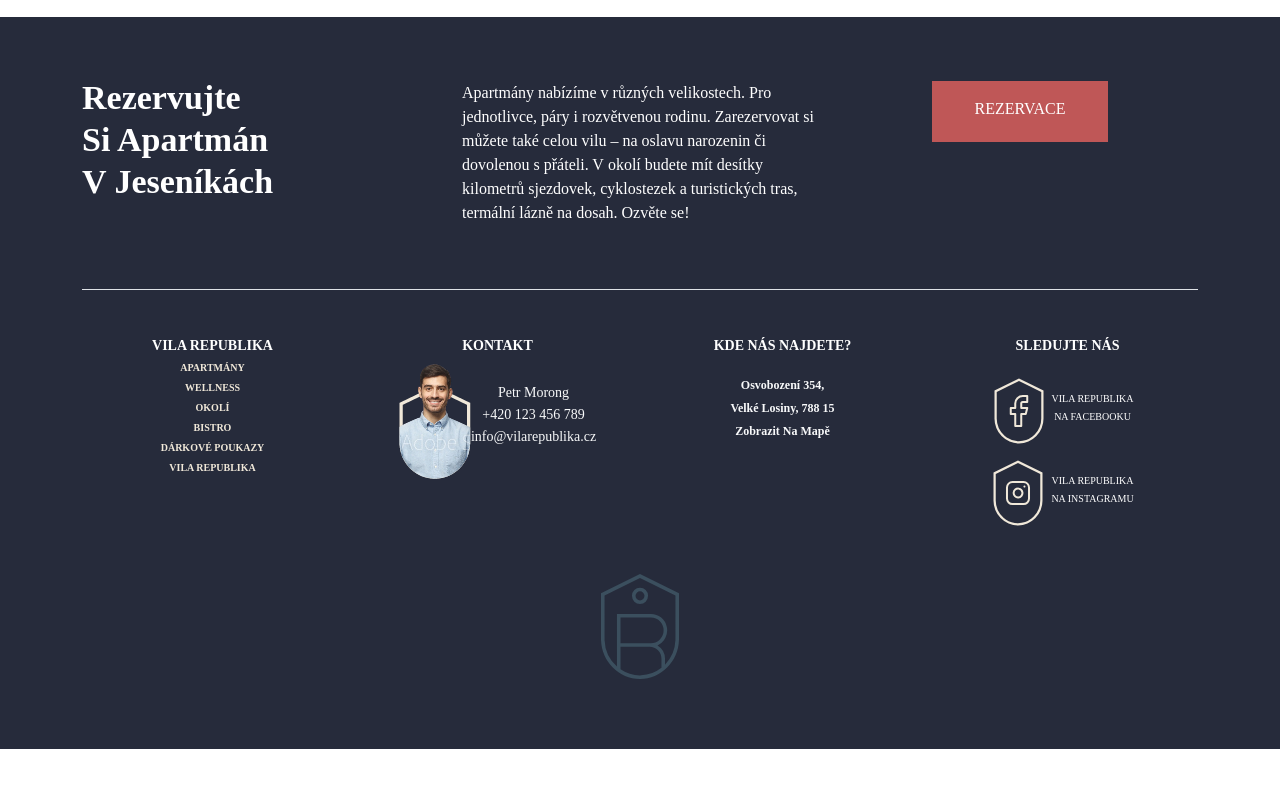
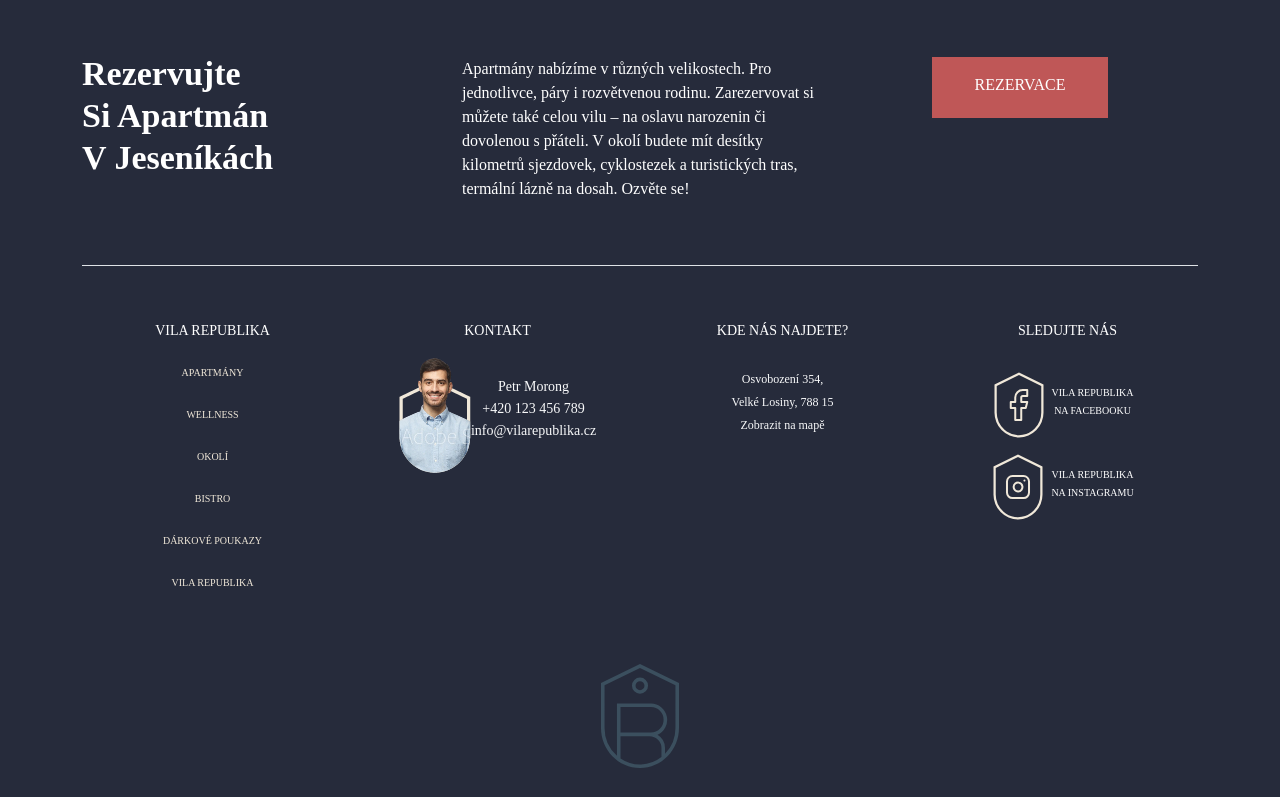
Before and after one commit to Syed-Hasnain-Askari/Styled-Component, a Gatsby site: page / in a window 1280 px wide. Shown: the part 4440-5237 px from the top of the page. Before the commit the page ends 5189 px from the top, so only its background shows below. Built offline with nearby package versions, Linux system fonts and the light colour scheme; Gatsby itself is replaced by a stand-in of ours; grey boxes are pictures that could not be loaded.

Commit message:
modify design

```diff
--- a/src/components/footer.tsx
+++ b/src/components/footer.tsx
@@ -61,46 +61,46 @@ export const Footer: React.FC = () => {
       <div className="container">
         <div className="row">
           <div className="col-md-3 col-lg-3 mt-5">
-            <Heading color={"white"} fontSize={"14px"}>
+            <Title color={"white"} fontSize={"14px"}>
               VILA REPUBLIKA
-            </Heading>
+            </Title>
             <ul className="list-unstyled">
               <li className="text-center text-uppercase">
-                <Heading fontSize={"10px"} color={"#F0E8D9"}>
+                <Title fontSize={"10px"} color={"#F0E8D9"}>
                   APARTMÁNY
-                </Heading>
+                </Title>
               </li>
               <li className="text-center text-uppercase mt-2">
-                <Heading fontSize={"10px"} color={"#F0E8D9"}>
+                <Title fontSize={"10px"} color={"#F0E8D9"}>
                   WELLNESS
-                </Heading>
+                </Title>
               </li>
               <li className="text-center text-uppercase mt-2">
-                <Heading fontSize={"10px"} color={"#F0E8D9"}>
+                <Title fontSize={"10px"} color={"#F0E8D9"}>
                   OKOLÍ
-                </Heading>
+                </Title>
               </li>
               <li className="text-center text-uppercase mt-2">
-                <Heading fontSize={"10px"} color={"#F0E8D9"}>
+                <Title fontSize={"10px"} color={"#F0E8D9"}>
                   BISTRO
-                </Heading>
+                </Title>
               </li>
               <li className="text-center text-uppercase mt-2">
-                <Heading fontSize={"10px"} color={"#F0E8D9"}>
+                <Title fontSize={"10px"} color={"#F0E8D9"}>
                   DÁRKOVÉ POUKAZY
-                </Heading>
+                </Title>
               </li>
               <li className="text-center text-uppercase mt-2">
-                <Heading fontSize={"10px"} color={"#F0E8D9"}>
+                <Title fontSize={"10px"} color={"#F0E8D9"}>
                   VILA REPUBLIKA
-                </Heading>
+                </Title>
               </li>
             </ul>
           </div>
           <div className="col-md-3 col-lg-3  mt-5">
-            <Heading color={"white"} fontSize={"14px"}>
+            <Title color={"white"} fontSize={"14px"}>
               KONTAKT
-            </Heading>
+            </Title>
             <div className="d-flex justify-content-center">
               <div>
                 <MyIcon src={personAvatar} />
@@ -116,27 +116,27 @@ export const Footer: React.FC = () => {
             </div>
           </div>
           <div className="col-md-3 col-lg-3  mt-5">
-            <Heading color={"white"} fontSize={"14px"}>
+            <Title color={"white"} fontSize={"14px"}>
               KDE NÁS NAJDETE?
-            </Heading>
+            </Title>
             <div className="mt-4 m-lg-4">
               <div className="">
                 <div>
-                  <Heading fontSize={"12px"} className="text-light text-center text-capitalize lh-sm">
+                  <Title fontSize={"12px"} className="text-light text-center text-capitalize lh-sm">
                     Osvobození 354,
-                  </Heading>
-                  <Heading fontSize={"12px"} className="text-light text-center lh-sm">
+                  </Title>
+                  <Title fontSize={"12px"} className="text-light text-center lh-sm">
                     Velké Losiny, 788 15
-                  </Heading>
-                  <Heading fontSize={"12px"} className="text-light text-center lh-sm">Zobrazit na mapě</Heading>
+                  </Title>
+                  <Title fontSize={"12px"} className="text-light text-center lh-sm">Zobrazit na mapě</Title>
                 </div>
               </div>
             </div>
           </div>
           <div className="col-md-3 col-lg-3 mt-5">
-            <Heading color={"white"} fontSize={"14px"}>
+            <Title color={"white"} fontSize={"14px"}>
               SLEDUJTE NÁS
-            </Heading>
+            </Title>
             <div className="d-flex justify-content-center mt-4">
               <div>
                 <MyIcon src={footerlogo} />
--- a/src/components/section3.tsx
+++ b/src/components/section3.tsx
@@ -28,29 +28,29 @@ export const Section3 = () => {
     <main style={main}>
       <div className="container">
         <div className="row mt-5">
-          <Heading color={"black"} className="mt-5">Další vybavení</Heading>
+          <Title color={"black"} className="mt-5">Další vybavení</Title>
           <div className="col-md-3 col-sm-6">
             <div className="d-flex align-item-center justify-content-center mt-5">
               <MyIcon src={union1} className="mt-5" />
-              <Heading color={"black"} fontSize={"15px"} className="mt-5 pt-3">LYŽÁRNA</Heading>
+              <Title color={"black"} fontSize={"15px"} className="mt-5 pt-3">LYŽÁRNA</Title>
             </div>
           </div>
           <div className="col-md-3 col-sm-6">
             <div className="d-flex align-item-center justify-content-center mt-5">
               <MyIcon src={union1} className="mt-5" />
-              <Heading color={"black"} fontSize={"15px"} className="mt-5 pt-3">SPOLEČENSKÁ</Heading>
+              <Title color={"black"} fontSize={"15px"} className="mt-5 pt-3">SPOLEČENSKÁ</Title>
             </div>
           </div>
           <div className="col-md-3 col-sm-6">
             <div className="d-flex align-item-center justify-content-center mt-5">
               <MyIcon src={union1} className="mt-5" />
-              <Heading color={"black"} fontSize={"15px"} className="mt-5 pt-3 ">PARKOVACÍ MÍSTO</Heading>
+              <Title color={"black"} fontSize={"15px"} className="mt-5 pt-3 ">PARKOVACÍ MÍSTO</Title>
             </div>
           </div>
           <div className="col-md-3 col-sm-6">
             <div className="d-flex align-item-center justify-content-center mt-5">
               <MyIcon src={union1} className="mt-5" />
-              <Heading color={"black"} fontSize={"15px"} className="mt-5 pt-3">CHYTRÁ DOMÁCNOST</Heading>
+              <Title color={"black"} fontSize={"15px"} className="mt-5 pt-3">CHYTRÁ DOMÁCNOST</Title>
             </div>
           </div>
         </div>
--- a/src/components/stylecomponent/styles.ts
+++ b/src/components/stylecomponent/styles.ts
@@ -336,6 +336,7 @@ export const Heading = styled.h1`
     @media (max-width: 700px) {
         font-size: 2.5rem;
     }
+
     @media (max-width: 500px) {
         font-size: 2rem;
     }
```
Also changed, not shown: package.json (+9 -0 lines), 2 other files.
